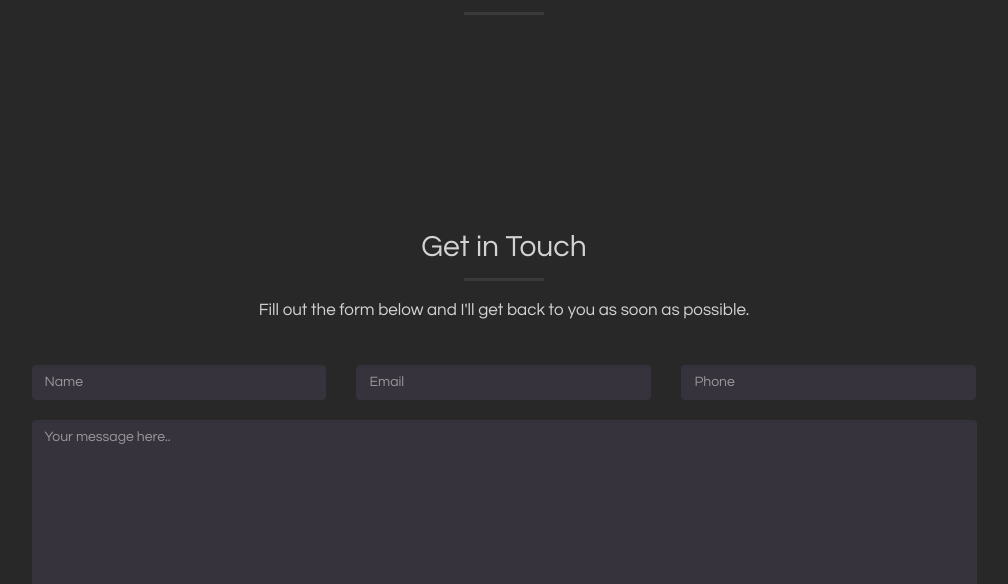
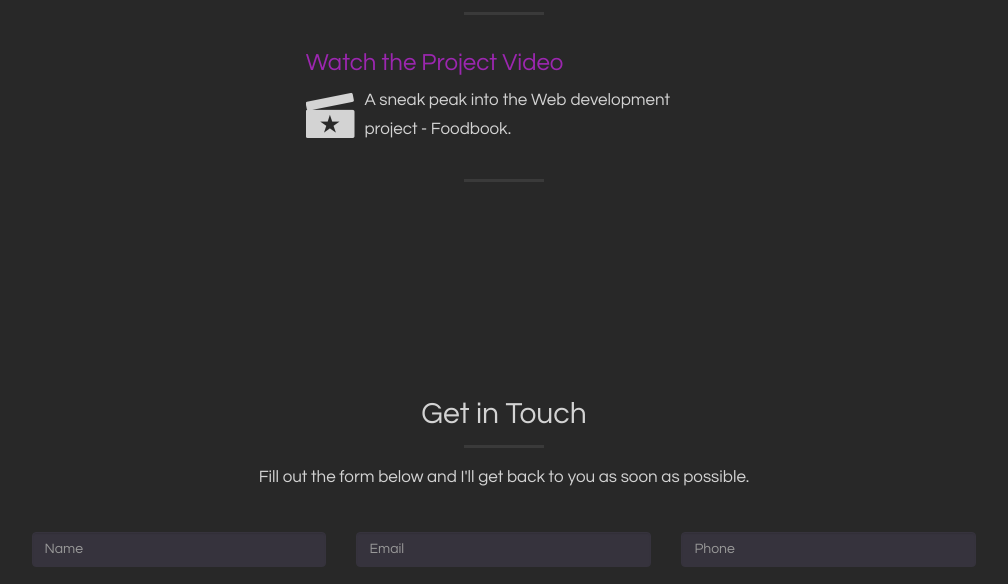
Before and after one commit to ashish-kalbhor/webdev, a website: page public/index.html in a window 1280 px wide. Shown: the part 2869-3453 px from the top of the page, without its empty margins (136-1144 px from the left). Drawn offline with Linux system fonts and the light colour scheme; files whose address does not match are found by name.

Commit message:
Updating links to doc and video

```diff
--- a/public/index.html
+++ b/public/index.html
@@ -222,7 +222,7 @@
                 </div>
                 <hr>
                 <div class="media wow fadeInLeft" data-wow-delay=".4s">
-                    <h3><a href="project/Project%20proposal.docx">Project Proposal</a></h3>
+                    <h3><a href="https://drive.google.com/file/d/0B_rQMLkJxjIQX3R1eWh5bHo1d3M/view">Project Proposal</a></h3>
                     <div class="media-left">
                         <i class="icon-lg ion-document"></i>
                     </div>
@@ -238,6 +238,16 @@
                     </div>
                     <div class="media-right">
                         <i class="icon-lg ion-android-bar"></i>
+                    </div>
+                </div>
+                <hr>
+                <div class="media wow fadeInLeft" data-wow-delay=".4s">
+                    <h3><a href="https://youtu.be/etNBxgWqgrM">Watch the Project Video</a></h3>
+                    <div class="media-left">
+                        <i class="icon-lg ion-film-marker"></i>
+                    </div>
+                    <div class="media-body media-middle">
+                        <p>A sneak peak into the Web development project - Foodbook.</p>
                     </div>
                 </div>
                 <hr>
```
